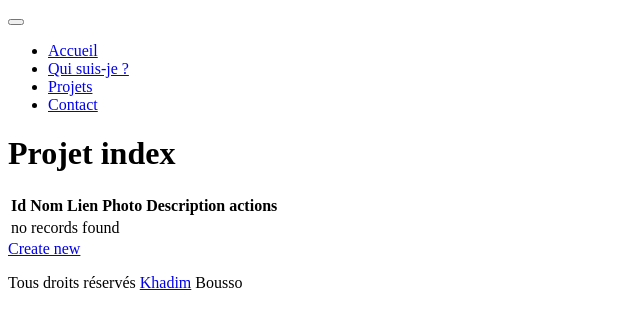
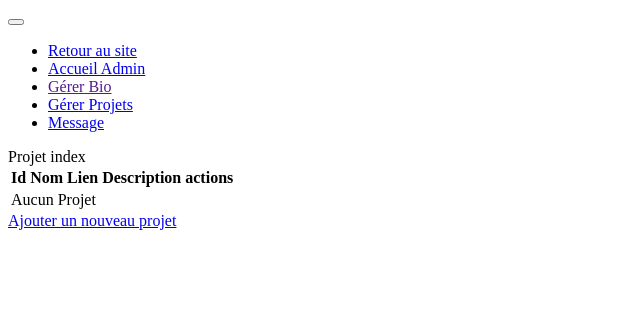
Before and after one commit to khadimb/Portfolio, a Symfony app: template templates/projet/index.html.twig in a window 1280 px wide. Shown: the top 329 px of the page, without its empty margins (0-640 px from the left). Run offline with Twig, Linux system fonts and the light colour scheme; the template is opened without the code that fills it, so the values that code supplies are empty; some libraries are stand-ins or nearby versions.

Commit message:
modification navbar admin style edit

```diff
--- a/src/Controller/ProjetController.php
+++ b/src/Controller/ProjetController.php
@@ -9,9 +9,12 @@ use Symfony\Bundle\FrameworkBundle\Controller\AbstractController;
 use Symfony\Component\HttpFoundation\Request;
 use Symfony\Component\HttpFoundation\Response;
 use Symfony\Component\Routing\Annotation\Route;
+use Sensio\Bundle\FrameworkExtraBundle\Configuration\IsGranted;
+
 
 /**
  * @Route("/projet")
+ * @isGranted("ROLE_ADMIN")
  */
 class ProjetController extends AbstractController
 {
--- a/src/Controller/SecurityController.php
+++ b/src/Controller/SecurityController.php
@@ -10,7 +10,7 @@ use Symfony\Component\Security\Http\Authentication\AuthenticationUtils;
 class SecurityController extends AbstractController
 {
     /**
-     * @Route("/admin", name="connexion")
+     * @Route("/connexion", name="connexion")
      */
     public function login(AuthenticationUtils $authenticationUtils): Response
     {
@@ -27,7 +27,7 @@ class SecurityController extends AbstractController
     }
 
     /**
-     * @Route("/logout", name="deconnexion")
+     * @Route("/deconnexion", name="deconnexion")
      */
     public function logout()
     {
--- a/src/Security/LoginFormAuthenticator.php
+++ b/src/Security/LoginFormAuthenticator.php
@@ -20,7 +20,7 @@ class LoginFormAuthenticator extends AbstractLoginFormAuthenticator
 {
     use TargetPathTrait;
 
-    public const LOGIN_ROUTE = 'app_login';
+    public const LOGIN_ROUTE = 'connexion';
 
     private UrlGeneratorInterface $urlGenerator;
 
@@ -49,7 +49,7 @@ class LoginFormAuthenticator extends AbstractLoginFormAuthenticator
         if ($targetPath = $this->getTargetPath($request->getSession(), $firewallName)) {
             return new RedirectResponse($targetPath);
         }
-        return new RedirectResponse($this->urlGenerator->generate('portfolio_accueil'));
+        return new RedirectResponse($this->urlGenerator->generate('admin'));
 
     }
 
--- /dev/null
+++ b/templates/admin/index.html.twig
@@ -0,0 +1,6 @@
+{% extends 'layout_admin.html.twig' %}
+
+{% block title %}Salut {{ app.user.firstname }}!{% endblock %}
+
+{% block body %}
+{% endblock %}
--- a/templates/base.html.twig
+++ b/templates/base.html.twig
@@ -15,11 +15,9 @@
     <body>
         {% block banner %}{% endblock %}
         {% block navbar %}
-            {% include 'includes/_navbar.html.twig' %}
         {% endblock %}
         {% block body %}{% endblock %}
         {% block footer %}
-            {% include 'includes/_footer.html.twig' %}
         {% endblock %}
     </body>
 </html>
--- /dev/null
+++ b/templates/includes/_navbar_admin.html.twig
@@ -0,0 +1,26 @@
+<nav class="navbar navbar-expand-xl fixed">
+    <div class="container-fluid">
+        <button class="navbar-toggler custom-toggler" type="button" data-bs-toggle="collapse" data-bs-target="#navbarNavAltMarkup" aria-controls="navbarNavAltMarkup" aria-expanded="false" aria-label="Toggle navigation">
+			<span class="navbar-toggler-icon"></span>
+		</button>
+        <div class="collapse navbar-collapse" id="navbarNavAltMarkup">
+            <ul class="nav">
+                <li class="nav-item">
+                    <a class="nav-link bouton-retour " href="{{ path('portfolio_accueil') }}">Retour au site</a>
+                </li>
+                <li class="nav-item">
+                    <a class="nav-link" href="{{ path('admin')}}">Accueil Admin</a>
+                </li>
+                <li class="nav-item">
+                    <a class="nav-link" href="">Gérer Bio</a>
+                </li>
+                <li class="nav-item">
+                    <a class="nav-link" href="{{ path('projet_index') }}">Gérer Projets</a>
+                </li>
+                <li class="nav-item">
+                    <a class="nav-link" href="#">Message</a>
+                </li>
+            </ul>
+        </div>
+    </div>
+</nav
--- /dev/null
+++ b/templates/layout_admin.html.twig
@@ -0,0 +1,11 @@
+{% extends "base.html.twig" %}
+
+{% block navbar %}
+    {% include 'includes/_navbar_admin.html.twig' %}
+{% endblock %}
+
+{% block body %}
+
+{% endblock %}
+
+{% block footer %}{% endblock %}
--- a/templates/projet/_delete_form.html.twig
+++ b/templates/projet/_delete_form.html.twig
@@ -1,4 +1,4 @@
-<form method="post" action="{{ path('projet_delete', {'id': projet.id}) }}" onsubmit="return confirm('Are you sure you want to delete this item?');">
+<form method="post" action="{{ path('projet_delete', {'id': projet.id}) }}" onsubmit="return confirm('Voulez vous supprimer ce projet ?');">
     <input type="hidden" name="_token" value="{{ csrf_token('delete' ~ projet.id) }}">
-    <button class="btn">Delete</button>
+    <button class="btn-lg btn-danger m-1">Delete</button>
 </form>
--- a/templates/projet/_form.html.twig
+++ b/templates/projet/_form.html.twig
@@ -1,4 +1,4 @@
 {{ form_start(form) }}
     {{ form_widget(form) }}
-    <button class="btn">{{ button_label|default('Save') }}</button>
+    <button class="btn-lg btn-success m-1">{{ button_label|default('Save') }}</button>
 {{ form_end(form) }}
--- a/templates/projet/index.html.twig
+++ b/templates/projet/index.html.twig
@@ -1,4 +1,4 @@
-{% extends 'base.html.twig' %}
+{% extends 'layout_admin.html.twig' %}
 
 {% block title %}Projet index{% endblock %}
 
@@ -11,7 +11,6 @@
                 <th>Id</th>
                 <th>Nom</th>
                 <th>Lien</th>
-                <th>Photo</th>
                 <th>Description</th>
                 <th>actions</th>
             </tr>
@@ -22,20 +21,19 @@
                 <td>{{ projet.id }}</td>
                 <td>{{ projet.Nom }}</td>
                 <td>{{ projet.Lien }}</td>
-                <td>{{ projet.photo }}</td>
                 <td>{{ projet.description }}</td>
                 <td>
-                    <a href="{{ path('projet_show', {'id': projet.id}) }}">show</a>
-                    <a href="{{ path('projet_edit', {'id': projet.id}) }}">edit</a>
+                    <a href="{{ path('projet_show', {'id': projet.id}) }}" class="btn btn-primary m-1">Afficher</a>
+                    <a href="{{ path('projet_edit', {'id': projet.id}) }}" class="btn btn-success m-1">Modifier</a>
                 </td>
             </tr>
         {% else %}
             <tr>
-                <td colspan="6">no records found</td>
+                <td colspan="6">Aucun Projet</td>
             </tr>
         {% endfor %}
         </tbody>
     </table>
 
-    <a href="{{ path('projet_new') }}">Create new</a>
+    <a href="{{ path('projet_new') }}" class="btn btn-success m-3">Ajouter un nouveau projet</a>
 {% endblock %}
--- a/templates/projet/new.html.twig
+++ b/templates/projet/new.html.twig
@@ -1,11 +1,12 @@
-{% extends 'base.html.twig' %}
+{% extends 'layout_admin.html.twig' %}
 
 {% block title %}New Projet{% endblock %}
 
 {% block body %}
+<div class="container my-5">
     <h1>Create new Projet</h1>
 
     {{ include('projet/_form.html.twig') }}
-
+</div>
     <a href="{{ path('projet_index') }}">back to list</a>
 {% endblock %}
--- a/templates/projet/show.html.twig
+++ b/templates/projet/show.html.twig
@@ -1,4 +1,4 @@
-{% extends 'base.html.twig' %}
+{% extends 'layout_admin.html.twig' %}
 
 {% block title %}Projet{% endblock %}
 
```
Also changed, not shown: assets/styles/app.scss (+7 -0 lines), src/Controller/AdminController.php (added, +22 -0 lines), templates/layout.html.twig (+7 -1 lines), templates/projet/edit.html.twig (+10 -6 lines), 2 other files.
